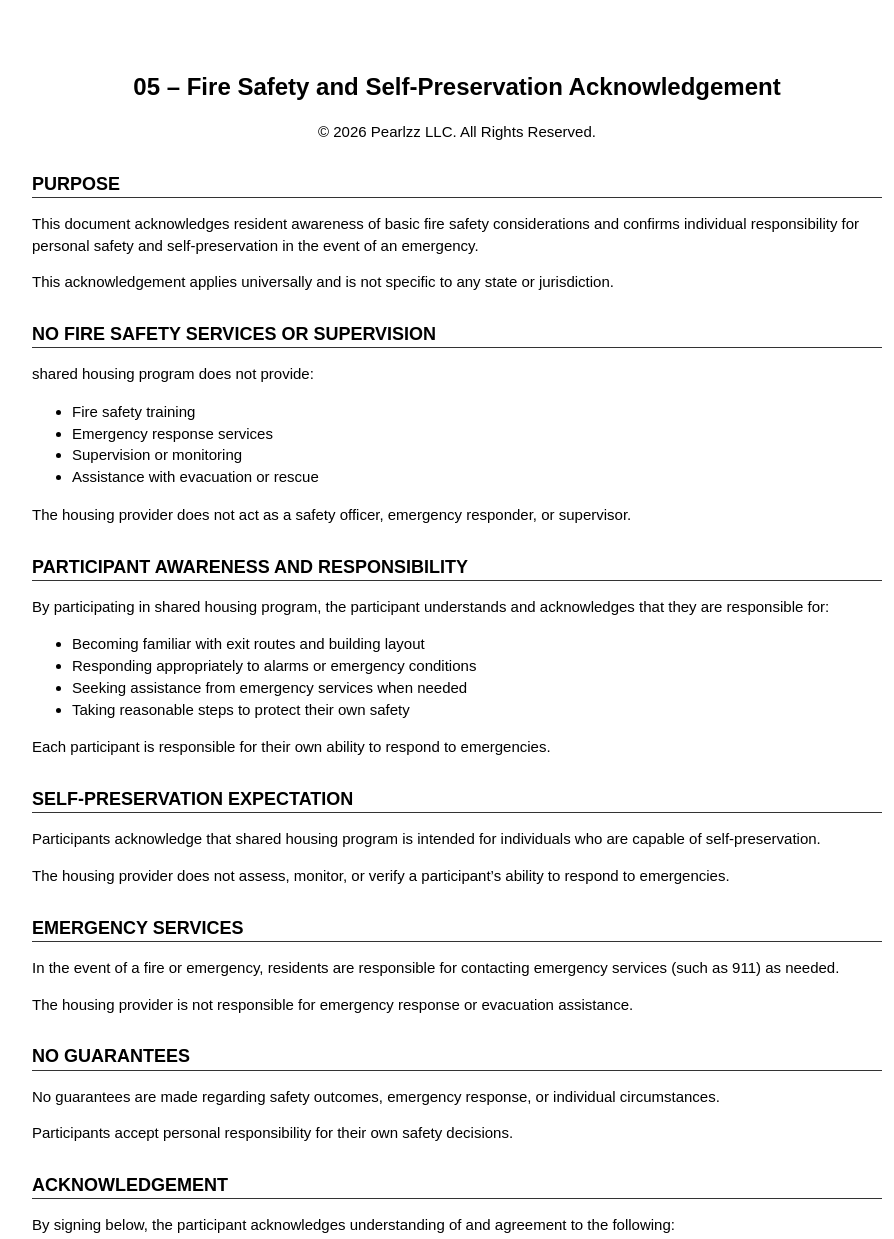
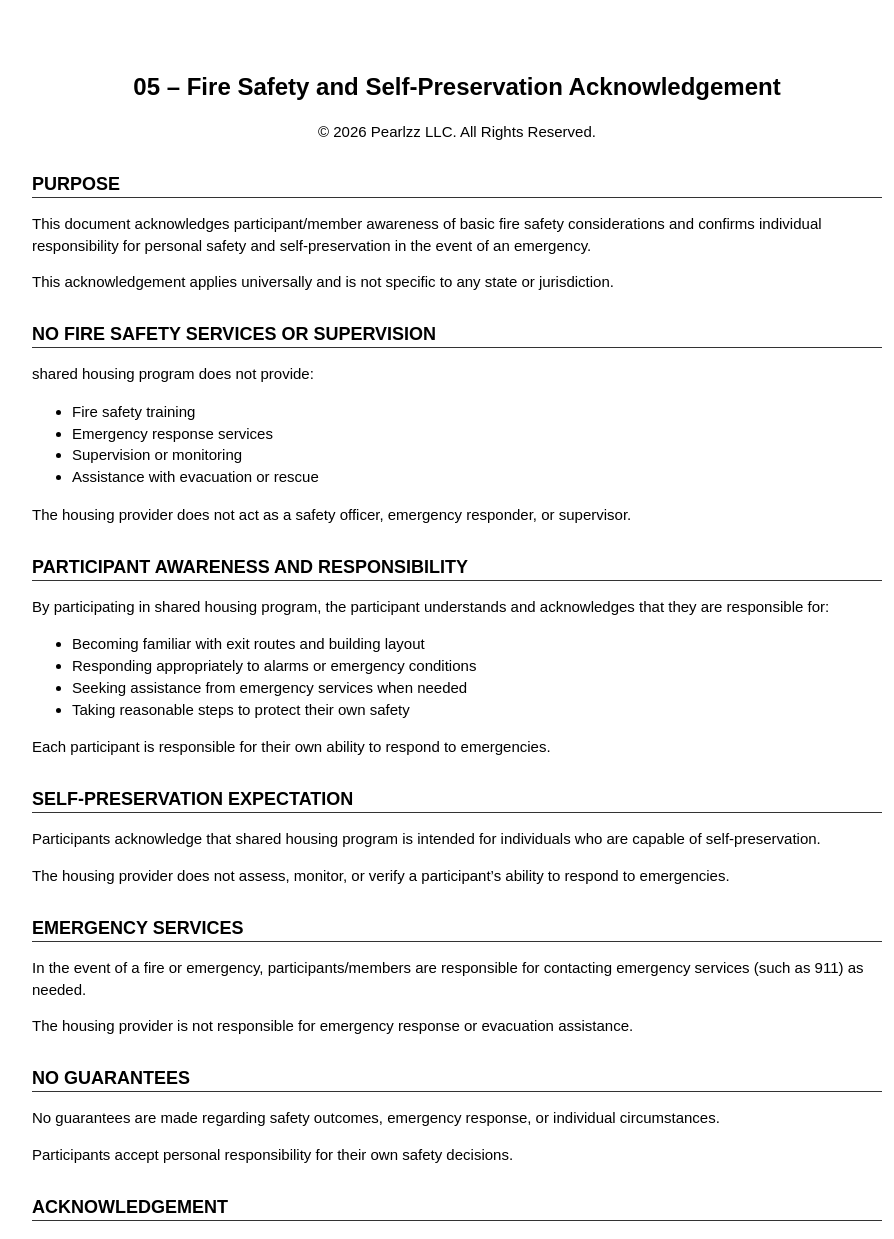
Before and after one commit to Pearlzzpearlzz/Nilpf-store, a Flask app: template templates/fire_safety_form.html in a window 1280 px wide. Shown: the top 1239 px of the page, without its empty margins (183-1077 px from the left). Run offline with Flask 3, Linux system fonts and the light colour scheme; the template is opened without the code that fills it, so the values that code supplies are empty; the visitor is signed in with stand-in values (Sample User, id 1).

Commit message:
Replace resident terminology in fire safety form

```diff
--- a/templates/fire_safety_form.html
+++ b/templates/fire_safety_form.html
@@ -24,7 +24,7 @@ button { padding: 12px 28px; font-size: 16px; font-weight: bold; margin-top: 25p
 <form method="POST">
 
 <h2>PURPOSE</h2>
-<p>This document acknowledges resident awareness of basic fire safety considerations and confirms individual responsibility for personal safety and self-preservation in the event of an emergency.</p>
+<p>This document acknowledges participant/member awareness of basic fire safety considerations and confirms individual responsibility for personal safety and self-preservation in the event of an emergency.</p>
 <p>This acknowledgement applies universally and is not specific to any state or jurisdiction.</p>
 
 <h2>NO FIRE SAFETY SERVICES OR SUPERVISION</h2>
@@ -54,7 +54,7 @@ button { padding: 12px 28px; font-size: 16px; font-weight: bold; margin-top: 25p
 <p>The housing provider does not assess, monitor, or verify a participant’s ability to respond to emergencies.</p>
 
 <h2>EMERGENCY SERVICES</h2>
-<p>In the event of a fire or emergency, residents are responsible for contacting emergency services (such as 911) as needed.</p>
+<p>In the event of a fire or emergency, participants/members are responsible for contacting emergency services (such as 911) as needed.</p>
 <p>The housing provider is not responsible for emergency response or evacuation assistance.</p>
 
 <h2>NO GUARANTEES</h2>
```
